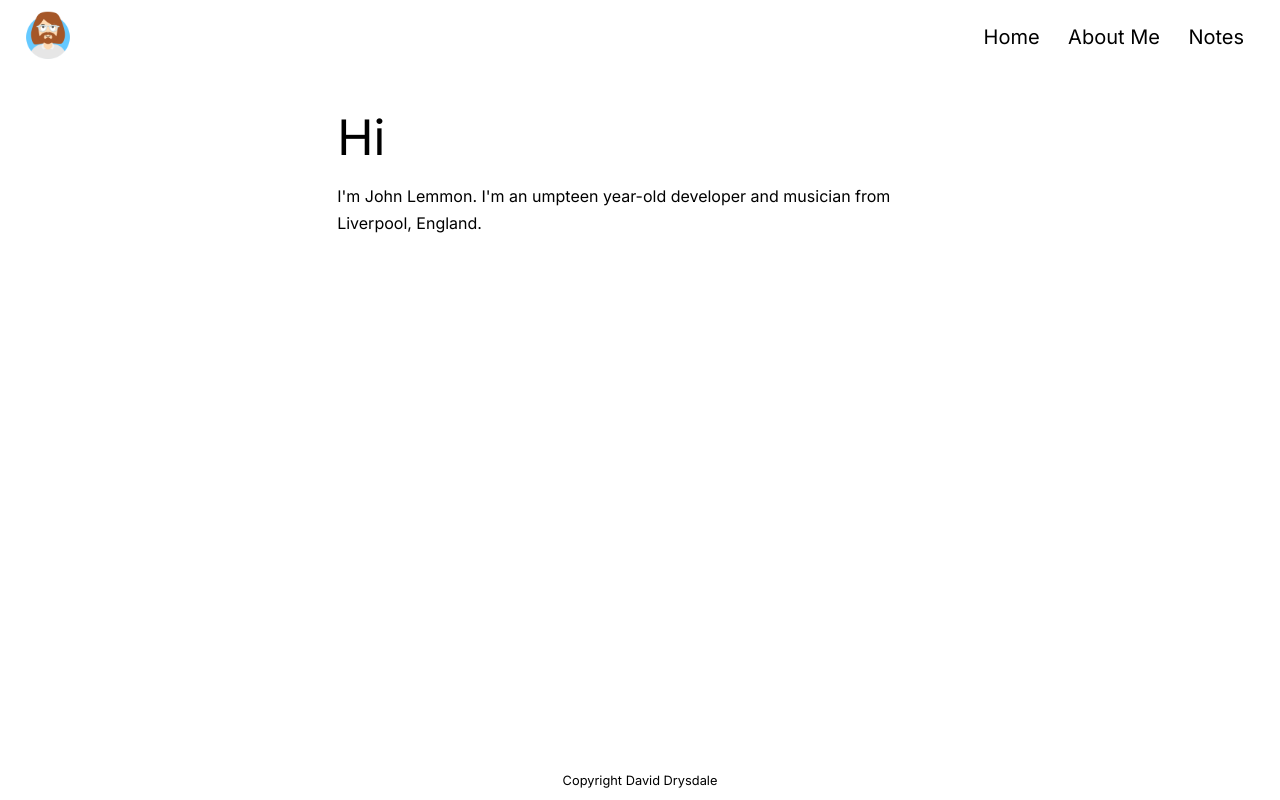
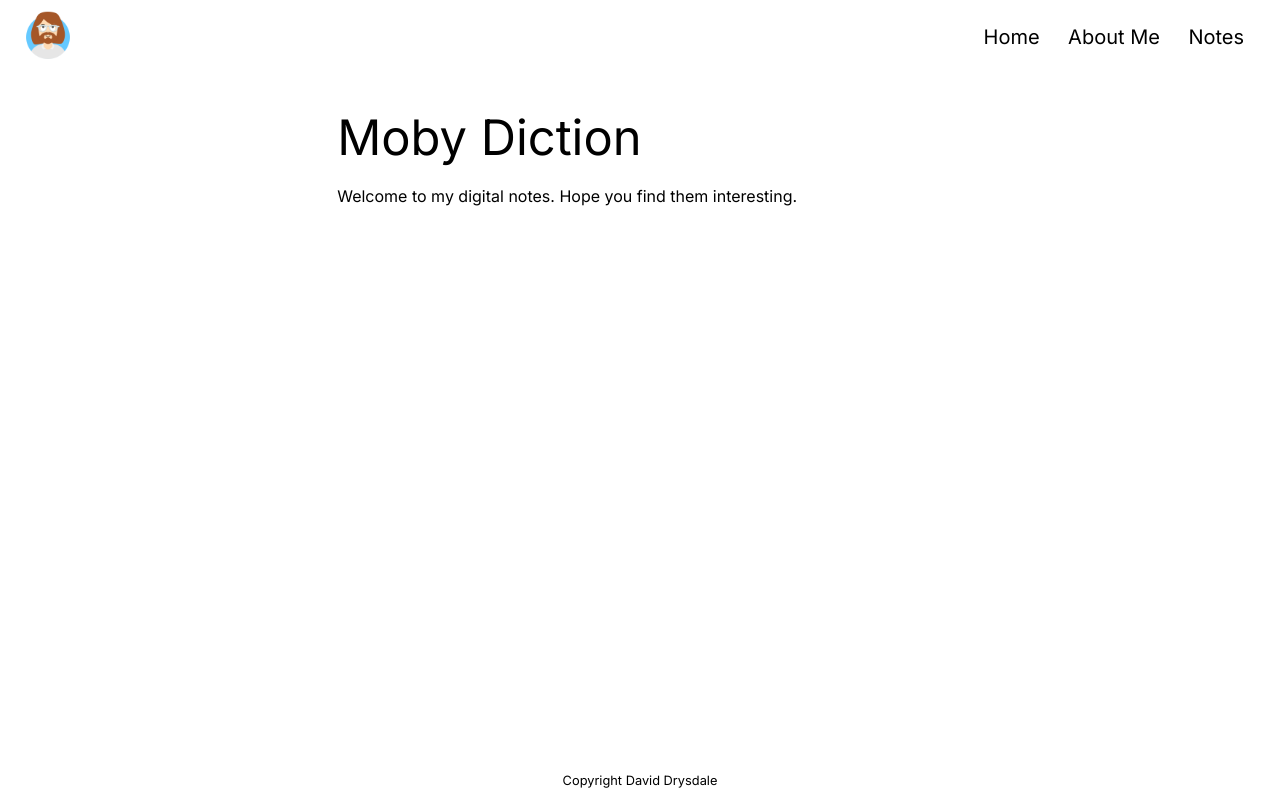
Before and after one commit to djdrysdale/digital-garden, an Eleventy site: page index.md in a window 1280 px wide. Built offline with nearby package versions, Linux system fonts and the light colour scheme; Eleventy itself is replaced by a stand-in of ours; files that its build step writes are made by us from their sources; what markdown-it-attrs would draw is missing.

Commit message:
Update index.md

```diff
--- a/index.md
+++ b/index.md
@@ -1,5 +1,5 @@
 ---
 layout: default
 ---
-# Hi
-I'm John Lemmon. I'm an umpteen year-old developer and musician from Liverpool, England.
+# Moby Diction
+Welcome to my digital notes. Hope you find them interesting.
```
